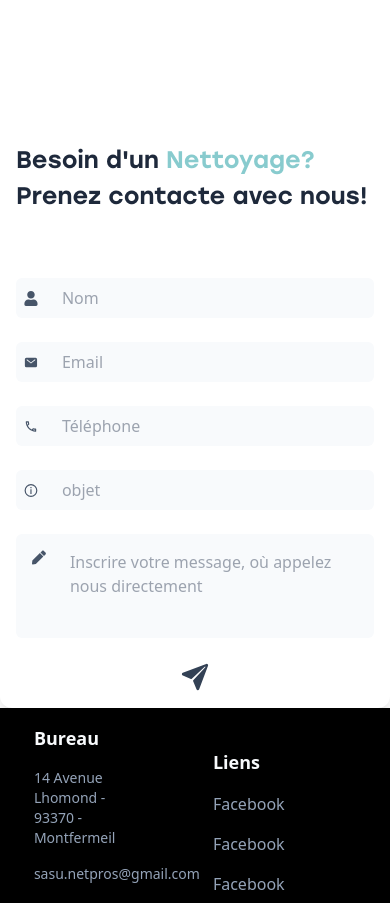
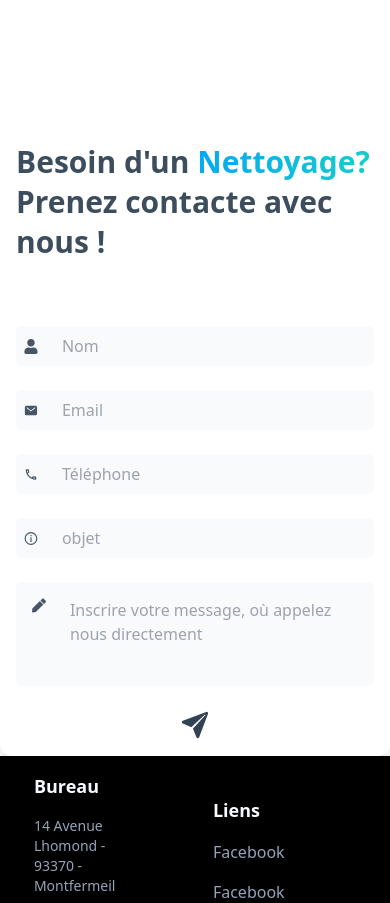
Before and after one commit to netproam/netpro, a Next.js app: page / in a window 390 px wide. Shown: the part 3866-4769 px from the top of the page. Built offline with nearby package versions, Linux system fonts and the light colour scheme.

Commit message:
inspiration de nikita netoyage pour la page temoignage

```diff
--- a/src/components/forms/ContactComponent.tsx
+++ b/src/components/forms/ContactComponent.tsx
@@ -56,8 +56,13 @@ const ContactComponent = () => {
                         <h2 className="text-2xl  pt-2  hidden lg:flex
                          font-stolzl leading-relaxed">Contactez nous</h2>
  <div className=" w-full  gap-4 flex flex-col   py-10 lg:hidden">
-    <h3 className="text-2xl   self-center lg:self-start
-     leading-normal lg:w-4/5 lg:text-5xl font-stolzl  text-slate-800">{`Besoin d'un`} <span className="text-[#88CBCE]">Nettoyage?</span>Prenez contacte avec nous!</h3>
+    <h3 className="
+    text-[30px] leading-[40px] lg:text-[50px]  h-full  lg:leading-[48px]
+    lg:w-full
+    font-semibold
+       text-[#3C4E5D]
+    ">{`Besoin d'un`} <span className="bg-clip-text text-transparent bg-gradient-to-r from-[#04A9F4] to-[#17CCCA] pt-2">Nettoyage?</span> <span className="block">
+       Prenez contacte avec nous !</span></h3>
     </div>
             <FormField
               control={form.control}
--- a/src/components/section/ContactSection.tsx
+++ b/src/components/section/ContactSection.tsx
@@ -11,8 +11,12 @@ const ContactSection = () => {
     <div className="w-full hidden lg:flex flex-col gap-4   h-full   justify-center   ">
 
         <div className=" w-full  gap-4 flex flex-col text-center lg:text-start py-10">
-    <h3 className="text-3xl   self-center lg:self-start
-    leading-loose  lg:w-4/5 lg:text-5xl font-stolzl  text-slate-800">{`Besoin d'un`} <span className="text-[#88CBCE]">Nettoyage?</span>Prenez contact avec nous!</h3>
+    <h3 className="
+    text-[30px] leading-[40px] lg:text-[50px]  h-full  lg:leading-[48px]
+    lg:w-full
+    font-semibold
+         text-[#3C4E5D]
+    ">{`Besoin d'un`} <span className="bg-clip-text text-transparent bg-gradient-to-r from-[#04A9F4] to-[#17CCCA]">Nettoyage?</span><span className="block pt-2">Prenez contact avec nous!</span></h3>
     </div>
     <div className="p-4 h-[600px] w-[800px] relative rounded-lg">
       <img className="object-cover absolute w-full h-full rounded-lg"
```
